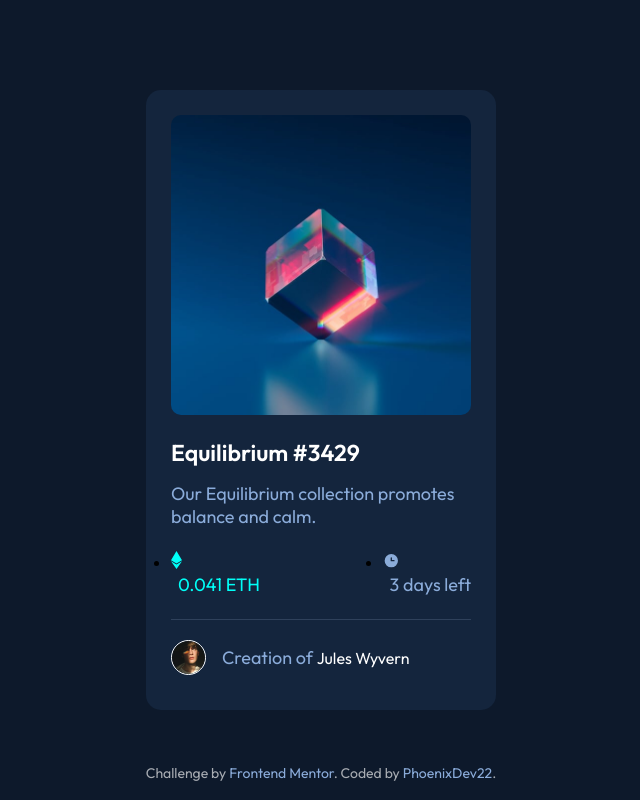
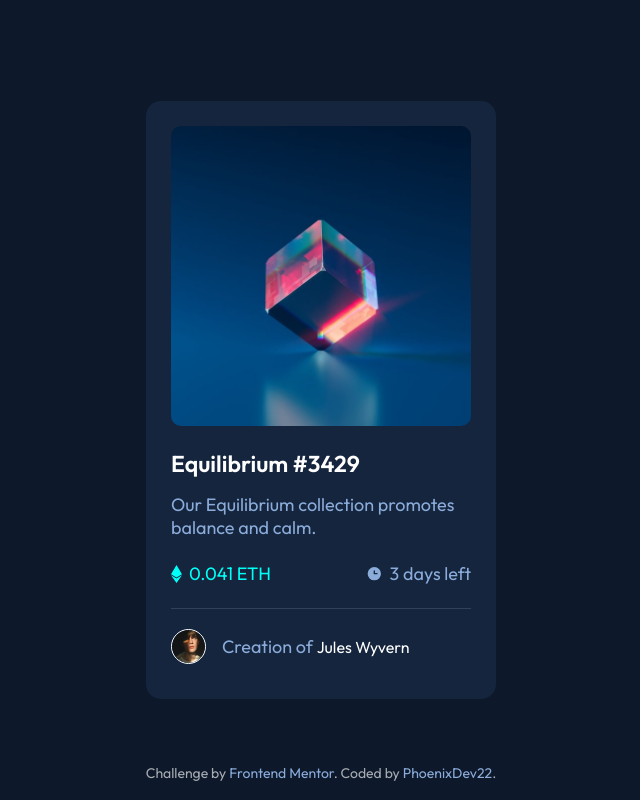
Before and after one commit to PhoenixDev22/NFT-preview-card-component-Front-End-Mentor, a plain HTML site: page index.html in a window 1280 px wide. Shown: the whole page, without its empty margins (319-959 px from the left). Drawn offline with Linux system fonts and the light colour scheme.

Commit message:
Update main.css
Adjusting some styling

```diff
--- a/main.css
+++ b/main.css
@@ -22,6 +22,9 @@ a{
     text-decoration: none;
     color: var(--White);
     transition: color .3s ease;
+}
+ul{
+    list-style-type: none;
 }
 img{
     max-width: 100%;
@@ -121,7 +124,7 @@ main .image{
     justify-content: space-between;
     font-size: 15px;
 }
-.card .info>div {
+.card .info> li {
     display: flex;
     align-items: center;
 }
@@ -155,13 +158,14 @@ main .image{
     font-size: 1rem;
     font-weight: 400;
 }
-.card .creator .creator__anchor:hover{
-    color: var(--Cyan);
-}
 .card .creator figcaption p{
     display: inline;
     color: var(--Soft-blue);
 }
+.card .creator .creator__anchor:hover{
+    color: var(--Cyan);
+}
+
 /* End styling the creator part */
 /* Start styling the attriution */
 .attribution {
```
